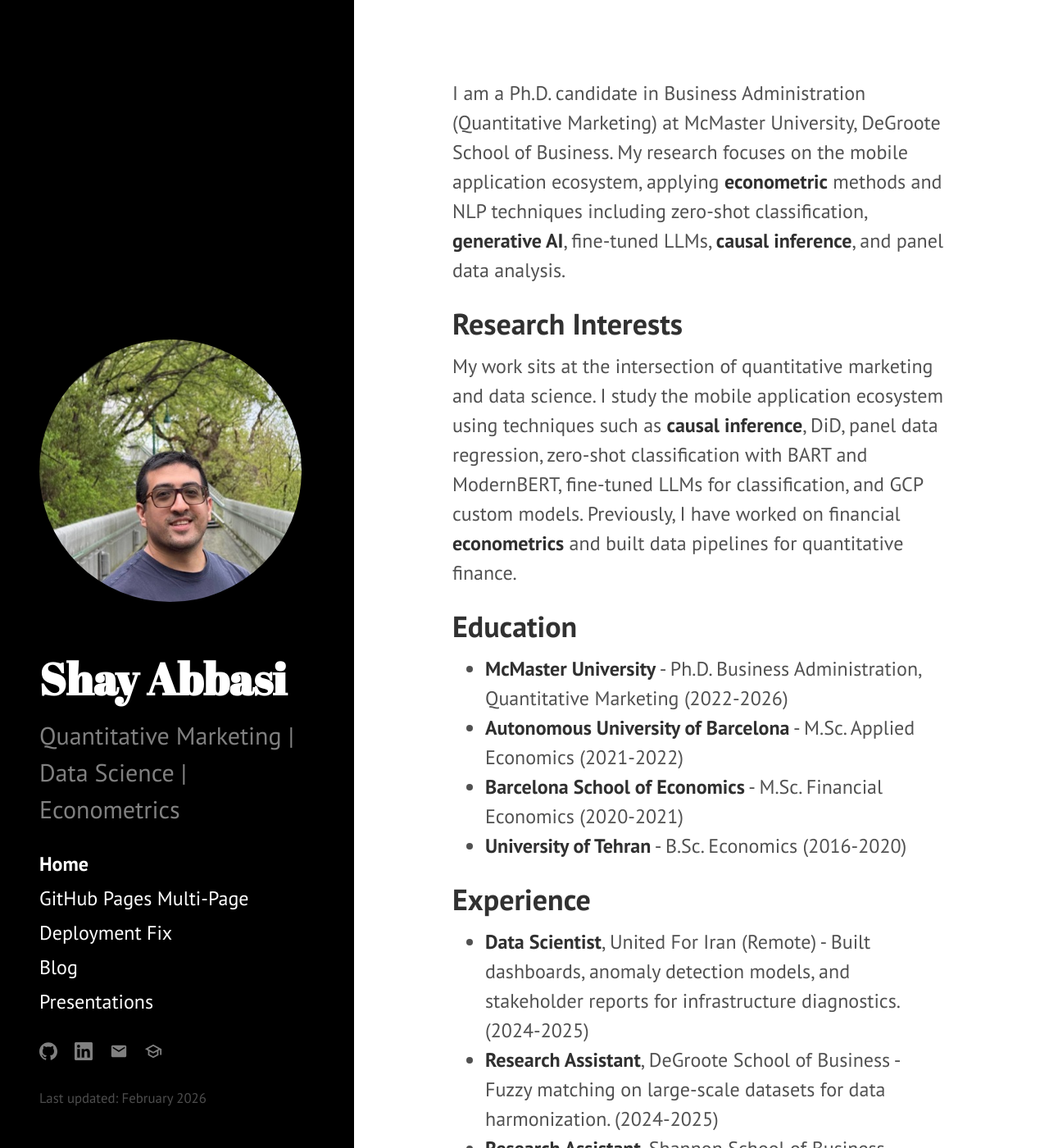
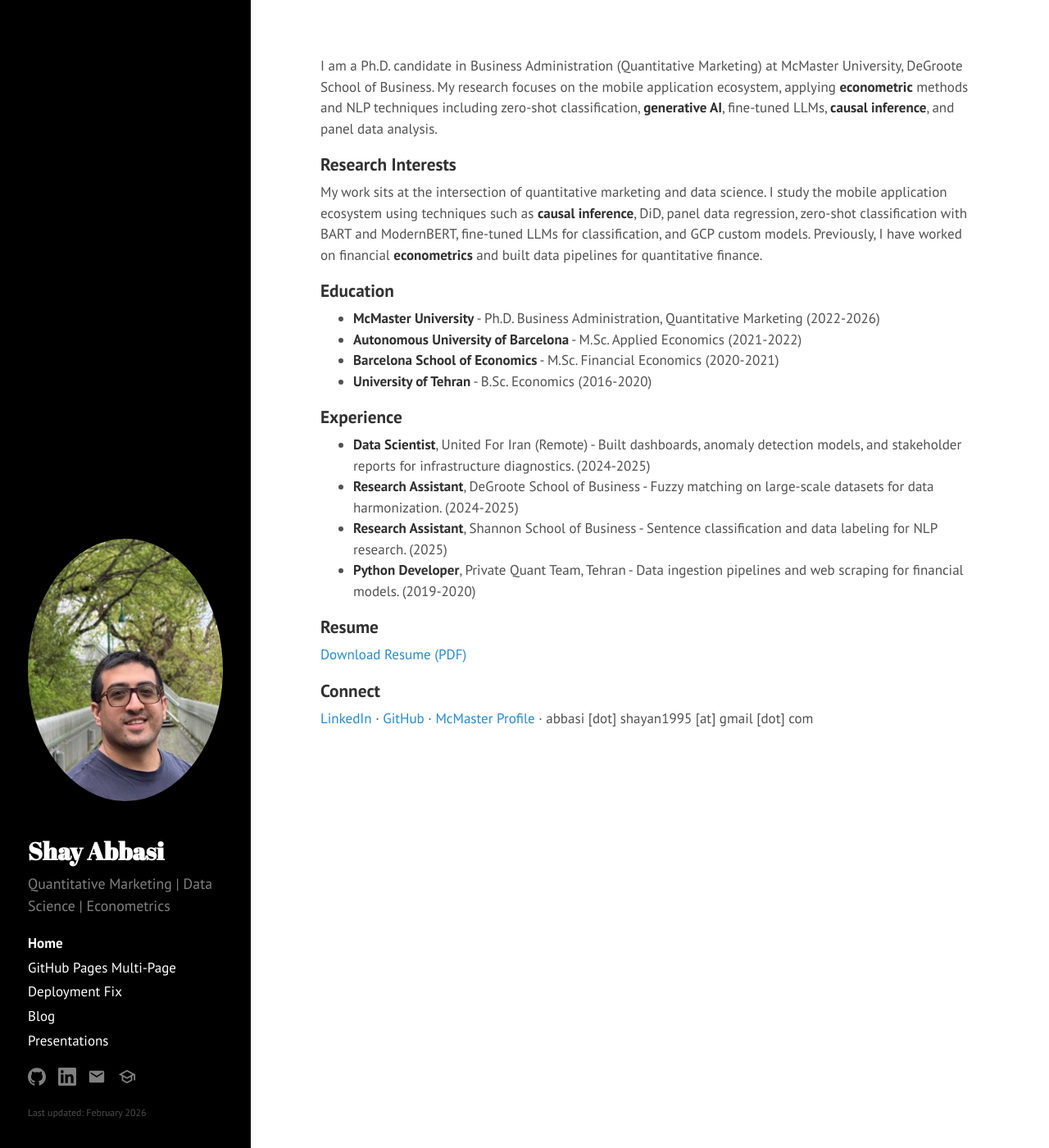
Before and after one commit to shayanAbbasi1995/shayanabbasi1995.github.io, a Jekyll site: the page built from index.html, in a window 1280 px wide and 1400 px high. Shown: the whole window at 82% size. Built offline with Jekyll 4.4.1, drawn with Linux system fonts in a browser that asks for light colours; the list of posts is cut into pages by our own code.

Commit message:
Fix multi-page assets (base tag + relative paths), reduce font sizes
Co-authored-by: Cursor <cursoragent@cursor.com>

```diff
--- a/_config.yml
+++ b/_config.yml
@@ -7,6 +7,7 @@ title: Shayan Abbasi
 tagline: 'Ph.D. Candidate'
 description: 'Quantitative Marketing | Data Science | Econometrics'
 url: https://shayanabbasi1995.github.io
+# Use "" for user/org site (repo username.github.io). If site is at .../repo-name/, set baseurl: "/repo-name"
 baseurl: ""
 
 author:
--- a/_includes/head.html
+++ b/_includes/head.html
@@ -1,4 +1,5 @@
 <head>
+  <base href="{{ site.url }}{{ site.baseurl }}/">
   <link href="http://gmpg.org/xfn/11" rel="profile">
   <meta http-equiv="X-UA-Compatible" content="IE=edge">
   <meta http-equiv="content-type" content="text/html; charset=utf-8">
@@ -14,16 +15,16 @@
     {% endif %}
   </title>
 
-  <!-- CSS -->
-  <link rel="stylesheet" href="{{ site.baseurl }}/public/css/poole.css">
-  <link rel="stylesheet" href="{{ site.baseurl }}/public/css/syntax.css">
-  <link rel="stylesheet" href="{{ site.baseurl }}/public/css/hyde.css">
-  <link rel="stylesheet" href="{{ site.baseurl }}/public/css/custom.css">
+  <!-- CSS (relative to base URL so subpages load correctly) -->
+  <link rel="stylesheet" href="public/css/poole.css">
+  <link rel="stylesheet" href="public/css/syntax.css">
+  <link rel="stylesheet" href="public/css/hyde.css">
+  <link rel="stylesheet" href="public/css/custom.css">
   <link rel="stylesheet" href="http://fonts.googleapis.com/css?family=PT+Sans:400,400italic,700|Abril+Fatface">
 
   <!-- Icons -->
-  <link rel="shortcut icon" href="{{ site.baseurl }}/public/favicon.ico">
+  <link rel="shortcut icon" href="public/favicon.ico">
 
   <!-- RSS -->
-  <link rel="alternate" type="application/rss+xml" title="RSS" href="/atom.xml">
+  <link rel="alternate" type="application/rss+xml" title="RSS" href="atom.xml">
 </head>
--- a/_includes/sidebar.html
+++ b/_includes/sidebar.html
@@ -2,7 +2,7 @@
   <div class="container sidebar-sticky">
     <div class="sidebar-about">
       <a href="{{ site.baseurl }}/">
-        <img class="profile-photo" src="{{ site.baseurl }}/assets/img/profile.jpg" alt="Shayan Abbasi">
+        <img class="profile-photo" src="assets/img/profile.jpg" alt="Shayan Abbasi">
       </a>
       <h1>
         <a href="{{ site.baseurl }}/">
@@ -19,7 +19,7 @@
       {% for node in pages_list %}
         {% if node.title != null %}
           {% if node.layout == "page" %}
-            <a class="sidebar-nav-item{% if page.url == node.url %} active{% endif %}" href="{{ node.url }}">{{ node.title }}</a>
+            <a class="sidebar-nav-item{% if page.url == node.url %} active{% endif %}" href="{{ site.baseurl }}{{ node.url }}">{{ node.title }}</a>
           {% endif %}
         {% endif %}
       {% endfor %}
--- a/public/css/custom.css
+++ b/public/css/custom.css
@@ -46,5 +46,5 @@
 }
 
 .sidebar-about h1 {
-  font-size: 2.25rem;
+  font-size: 1.75rem;
 }
--- a/public/css/hyde.css
+++ b/public/css/hyde.css
@@ -36,12 +36,12 @@ html {
 }
 @media (min-width: 48em) {
   html {
-    font-size: 22px;
+    font-size: 16px;
   }
 }
 @media (min-width: 58em) {
   html {
-    font-size: 24px;
+    font-size: 17px;
   }
 }
 
@@ -80,7 +80,7 @@ html {
   color: #fff;
   margin-top: 0;
   font-family: "Abril Fatface", serif;
-  font-size: 3.25rem;
+  font-size: 2.25rem;
 }
 
 /* Sidebar nav */
--- a/public/css/poole.css
+++ b/public/css/poole.css
@@ -49,12 +49,12 @@ body {
 
 html {
   font-family: "Helvetica Neue", Helvetica, Arial, sans-serif;
-  font-size: 16px;
+  font-size: 14px;
   line-height: 1.5;
 }
 @media (min-width: 38em) {
   html {
-    font-size: 20px;
+    font-size: 15px;
   }
 }
 
@@ -88,19 +88,19 @@ h1, h2, h3, h4, h5, h6 {
   text-rendering: optimizeLegibility;
 }
 h1 {
-  font-size: 2rem;
+  font-size: 1.6rem;
 }
 h2 {
   margin-top: 1rem;
-  font-size: 1.5rem;
+  font-size: 1.25rem;
 }
 h3 {
   margin-top: 1.5rem;
-  font-size: 1.25rem;
+  font-size: 1.1rem;
 }
 h4, h5, h6 {
   margin-top: 1rem;
-  font-size: 1rem;
+  font-size: 0.95rem;
 }
 
 /* Body text */
@@ -259,7 +259,7 @@ tbody tr:nth-child(odd) th {
  */
 
 .lead {
-  font-size: 1.25rem;
+  font-size: 1.05rem;
   font-weight: 300;
 }
 
```
